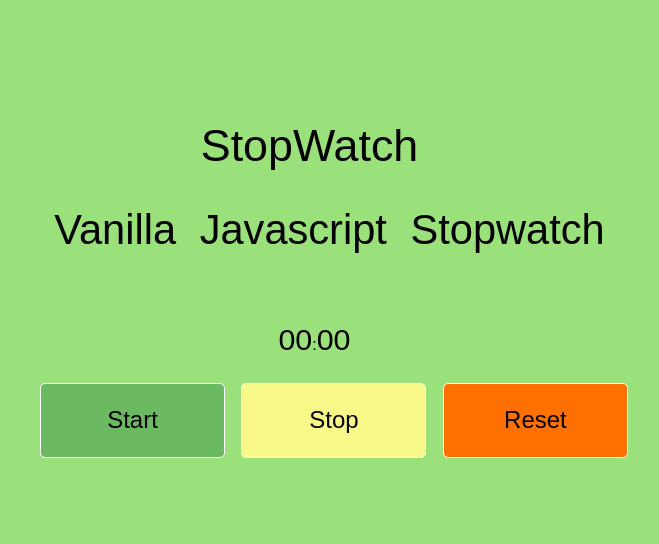
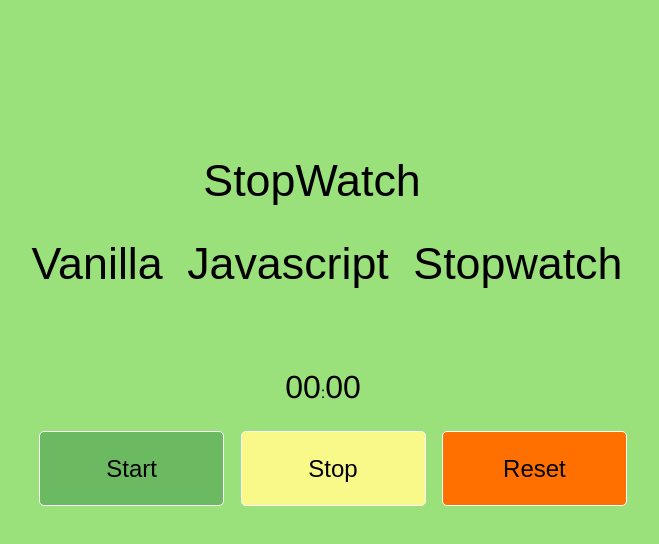
Before and after one commit to sultanarebaka/stopwatch, a plain HTML site: page index.html in a window 1280 px wide. Shown: the whole page, without its empty margins (307-966 px from the left). Drawn offline with Linux system fonts and the light colour scheme.

Commit message:
Add files via upload

```diff
--- a/index.html
+++ b/index.html
@@ -1,86 +1,93 @@
 <!DOCTYPE html>
 <html lang="en">
-<html>
   <head>
     <meta charset="utf-8">
     <meta http-equiv="X-UA-Compatible" content="IE=edge">
     <meta name="viewport" content="width=device-width, initial-scale=1">
-    <title>Stopwatch</title>
+    <title>stopwatch</title>
     </head>
-    <style>
-        body{
-    background:#9AE17B;
-    font-family: Arial, Helvetica, sans-serif;
-    height:100%;
-    padding-left: 333px;
+    <body>
+        <style>
+body{
+    background: #9AE17B;
+    font-family: helvetica,Arial,sans-serif;
+    height: 100%;
+
 }
+.stopper{
+    width: 950px;
+    margin: 35px auto;
+    color:#fff;
+    text-align:center;
 
-h1{
+}
+h1,h2{
     font-family: Arial, Helvetica, sans-serif;
     font-weight: 100;
-    font-size: 2.8rem;
-    text-decoration: wavy;
+    font-size: 2.8em;
     text-align: center;
-    font-style: inherit;
-    padding-top: 14vh;
-    padding-right: 380px;
+    color: black;
+    align-items: center;
+    flex-direction: column;
+    padding: 18px;
+    padding-right: 30px;
+    padding-bottom: 0px;
     margin: 0;
+    word-spacing: 12px;
+}
+h1{
+    padding-top: 15vh;
+    padding-right: 60px;
 }
 h2{
-    font-family: Arial, Helvetica, sans-serif;
-    font-weight: 100;
-    font-size: 2.6rem;
-    text-transform: capitalize;
-    padding-bottom: 1px;
-    text-align: center;
-    font-style:inherit;
-    word-spacing: 12px;
-    padding-right: 340px;
-    padding-top: 0.1vh;
+    padding-top: 4vh;
+}
+#seconds,#tens{
+    font-size: 2em;
 }
 p{
-    font-family: Arial, Helvetica, sans-serif;
-    font-weight: 100;
-    text-align: center;
-    padding-top: 4vh;
-    padding-right: 370px;
-    padding-bottom: 1px;
-}
-
-#seconds,
-#tens{
-    font-size: 1.9em;
+    padding-top: 8vh;
+    padding-right: 20px;
+    color: black;
 }
 button{
+    -moz-border-radius:6px;
+    -webkit-border-radius:6px;
+    border-radius:6px;
+    -khtml-border-radius:6px;
+    background: #6BBA62;
+    color:black;
+    border: solid 1px #fff;
+    cursor: pointer;
+    text-decoration: none;
     width: 185px;
     height: 75px;
-    background-color:#6BBA62;
-    border:1px solid white;
+    font-style: inherit;
+    padding: 17px 10px;
+    outline:none;
     border-radius: 5px;
     font-size: 1.5em;
     margin:9px  6px;
-    cursor: pointer;
     display: inline-block;
     background-position: center;
-    outline: none;
     text-transform: capitalize;
     align-items: center;
     text-align: center;
-    cursor: default;
 }
 button:hover{
-    background: white;
-    color: black;
-    transition: all .5s ease-in-out;
-
+    -webkit-transition: all 0.5s ease-in-out;
+    -moz-transition: all 0.5s ease-in-out;
+    transition: all 0.5s ease-in-out;
+    background:#fff;
+    border: solid 1px #fff;
 }
 button:nth-last-child(2){
     background:#f8f988;
     border:1px solid white;
+    transition: all 0.5s ease-in-out;
 }
 button:nth-last-child(2):hover{
   background: white;
-  transition: all;
 }
 button:nth-last-child(1){
   background: #FF7000;
@@ -90,91 +97,59 @@ button:nth-last-child(1){
 button:nth-last-child(1):hover{
   background: white;
 }
-@media screen and (min-width:480px){
-  body{
-    background-position: center;
-    align-items: center;
-    flex-direction: column;
-    height:4vh;
-  }
+        </style>
+        <script>
+window.onload = function(){
+    var seconds=00;
+    var tens=00;
+    var appendTens = document.getElementById("tens");
+    var appendSeconds= document.getElementById("seconds");
+    var buttonStart = document.getElementById("button-start");
+    var buttonStop = document.getElementById("button-stop");
+    var buttonReset = document.getElementById("button-reset");
+    var interval;
+    buttonStart.onclick = function(){
+        interval = setInterval(startTimer,10);
 }
- button:hover{
-  transition: all 0.5s ease-in-out;
-  -webkit-transition: all 0.5s ease-in-out;
-    -moz-transition: all 0.5s ease-in-out;
+buttonStop.onclick = function(){
+    clearInterval(interval);
 }
-    </style>
-    <body>
-
-        <div class="buttons">
-    <h1>StopWatch</h1>
-    <h2>Vanilla Javascript Stopwatch</h2>
-    <p><span id="seconds">00</span>:<span id="tens">00</span></p>
-    <button id="button-start">Start</button>
-    <button id="button-stop">Stop</button>
-    <button id="button-reset">Reset</button>
-    </div>
-    <script>
-window.onload = function () {
-
-    var seconds = 00;
-    var tens = 00;
-    var appendTens = document.getElementById("tens")
-    var appendSeconds = document.getElementById("seconds")
-    var buttonStart = document.getElementById('button-start');
-    var buttonStop = document.getElementById('button-stop');
-    var buttonReset = document.getElementById('button-reset');
-    var Interval ;
-
-    buttonStart.onclick = function() {
-
-      clearInterval(Interval);
-       Interval = setInterval(startTimer, 10);
+buttonReset.onclick = function(){
+    clearInterval(interval);
+    tens="00";
+    seconds="00";
+    appendSeconds.innerHTML=seconds;
+    appendTens.innerHTML = tens;
+}
+function startTimer(){
+    tens++;
+    if(tens<=9)
+    {
+        appendTens.innerHTML = "0" + tens;
     }
-
-      buttonStop.onclick = function() {
-         clearInterval(Interval);
+    if(tens > 9){
+        appendTens.innerHTML=tens;
     }
-
-
-    buttonReset.onclick = function() {
-       clearInterval(Interval);
-      tens = "00";
-        seconds = "00";
-      appendTens.innerHTML = tens;
-        appendSeconds.innerHTML = seconds;
-    }
-
-
-
-    function startTimer () {
-      tens++;
-
-      if(tens <= 9){
-        appendTens.innerHTML = "0" + tens;
-      }
-
-      if (tens > 9){
-        appendTens.innerHTML = tens;
-
-      }
-
-      if (tens > 99) {
+    if(tens > 99){
         console.log("seconds");
         seconds++;
-        appendSeconds.innerHTML = "0" + seconds;
+        appendSeconds.innerHTML= "0" + seconds;
         tens = 0;
-        appendTens.innerHTML = "0" + 0;
-      }
-
-      if (seconds > 9){
+        appendTens.innerHTML="0"+ 0;
+    }
+    if(seconds>9){
         appendSeconds.innerHTML = seconds;
-      }
-
+       }
     }
-
-
-  }
-  </script>
-</body>
+}
+        </script>
+        <div class="stopper">
+            <h1>StopWatch</h1>
+            <h2>Vanilla Javascript Stopwatch</h2>
+            <p><span id="seconds">00</span>:<span id="tens">00</span></p>
+            <button id="button-start">start</button>
+            <button id="button-stop">stop</button>
+            <button id="button-reset">reset</button>
+        </div>
+    </body>
 </html>
```
